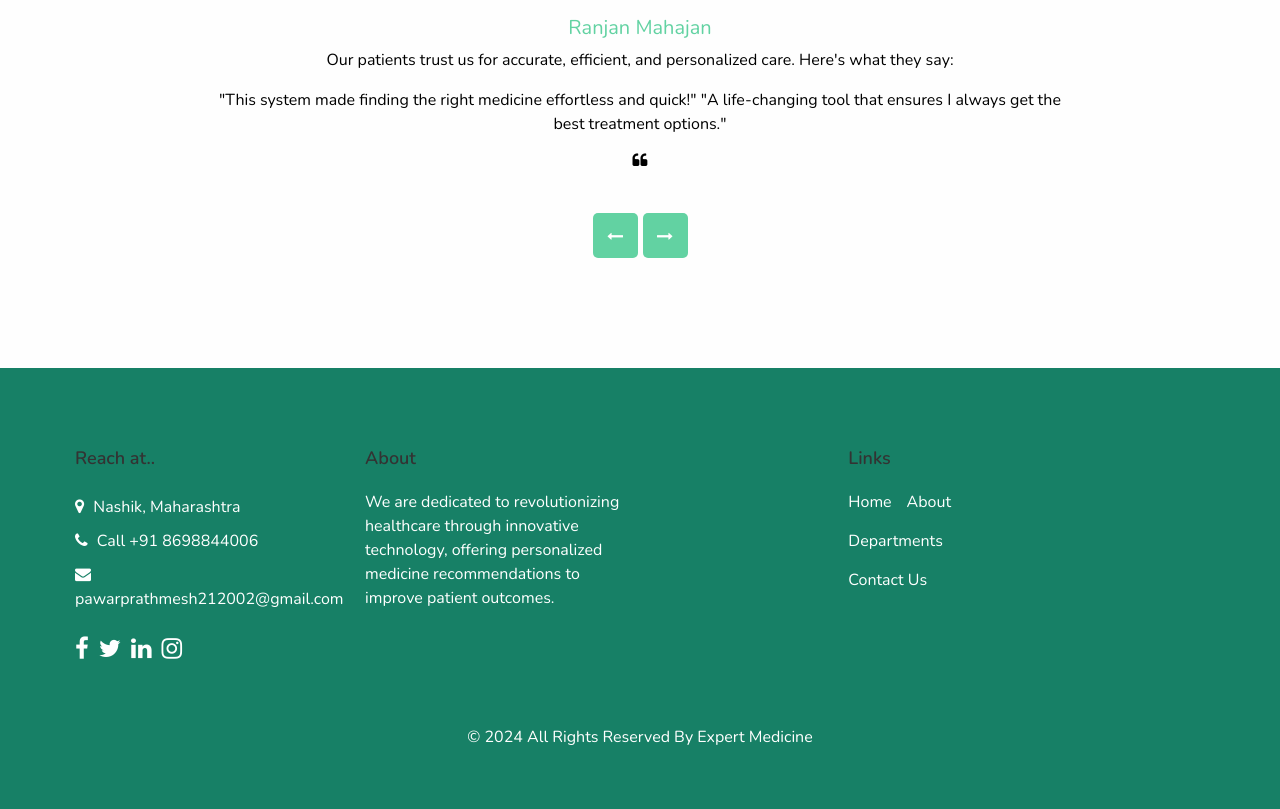
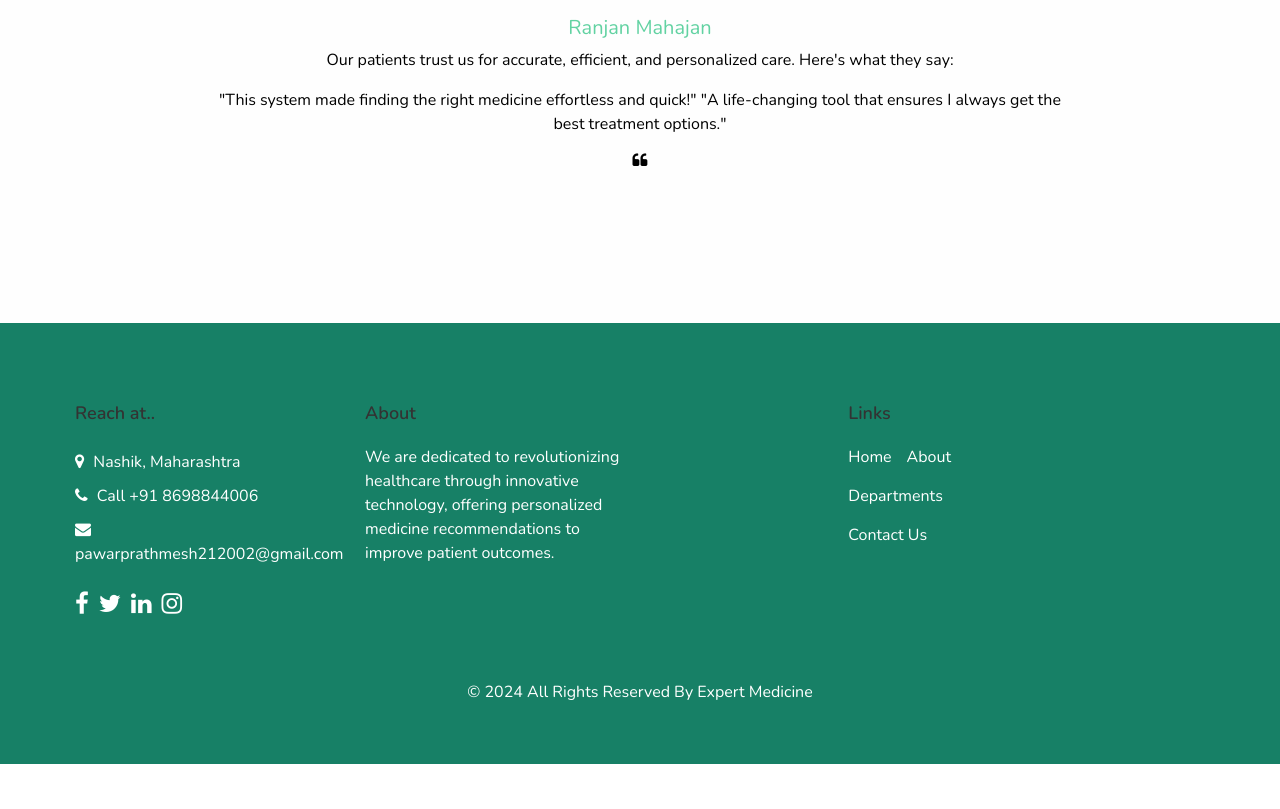
Before and after one commit to Prathmeshpawar21/DS-Medicine-Recommendation-System, a Flask app: page /index.html in a window 1280 px wide. Shown: the part 3238-4047 px from the top of the page. After the commit the page ends 4002 px from the top, so only its background shows below. Run offline with Flask 3, Linux system fonts and the light colour scheme; style sheets or scripts are compiled from the project's sources; parts of the project's set-up code (start-up, migrations or seed data) failed here and were passed over; some libraries are stand-ins or nearby versions.

Commit message:
Final Deploy

```diff
--- a/app.py
+++ b/app.py
@@ -134,3 +134,7 @@ def contact():
 if __name__ == "__main__":
     port = int(os.environ.get("PORT", 5000))
     app.run(host="0.0.0.0", port=port)
+
+
+
+# flask run --host=0.0.0.0 --port=5000
--- a/templates/index.html
+++ b/templates/index.html
@@ -717,17 +717,7 @@
             </div>
           </div>
         </div>
-        <div class="carousel_btn-container">
-          <a class="carousel-control-prev" href="#carouselExample2Controls" role="button" data-slide="prev">
-            <i class="fa fa-long-arrow-left" aria-hidden="true"></i>
-            <span class="sr-only">Previous</span>
-          </a>
-          <a class="carousel-control-next" href="#carouselExample2Controls" role="button" data-slide="next">
-            <i class="fa fa-long-arrow-right" aria-hidden="true"></i>
-            <span class="sr-only">Next</span>
-          </a>
-        </div>
-      </div>
+              </div>
     </div>
   </section>
 
```
